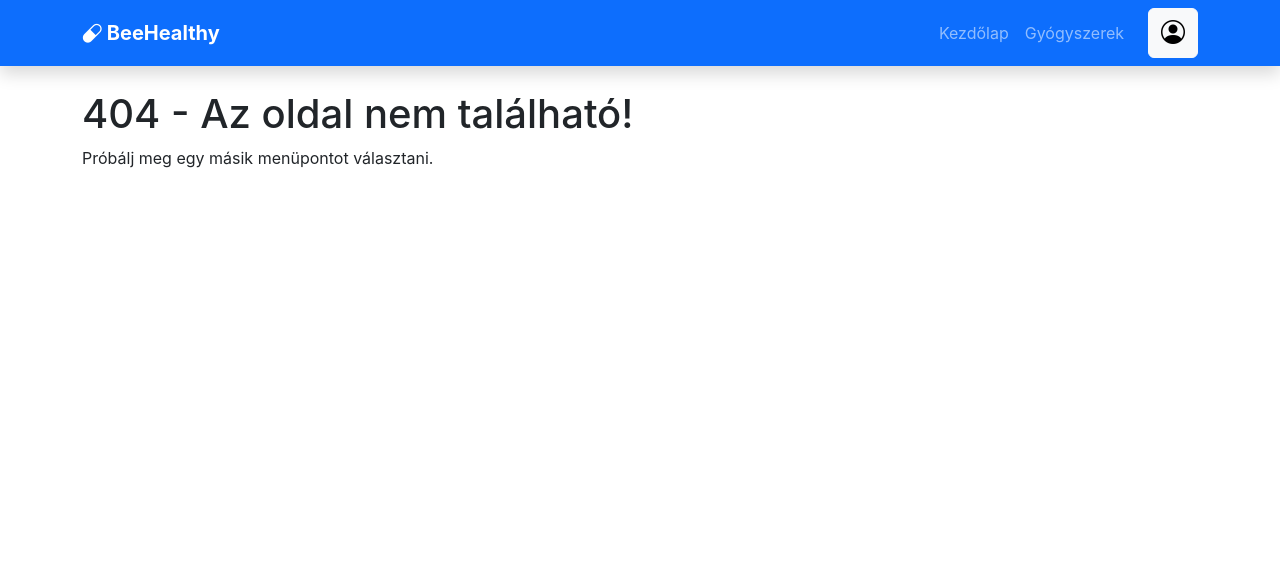
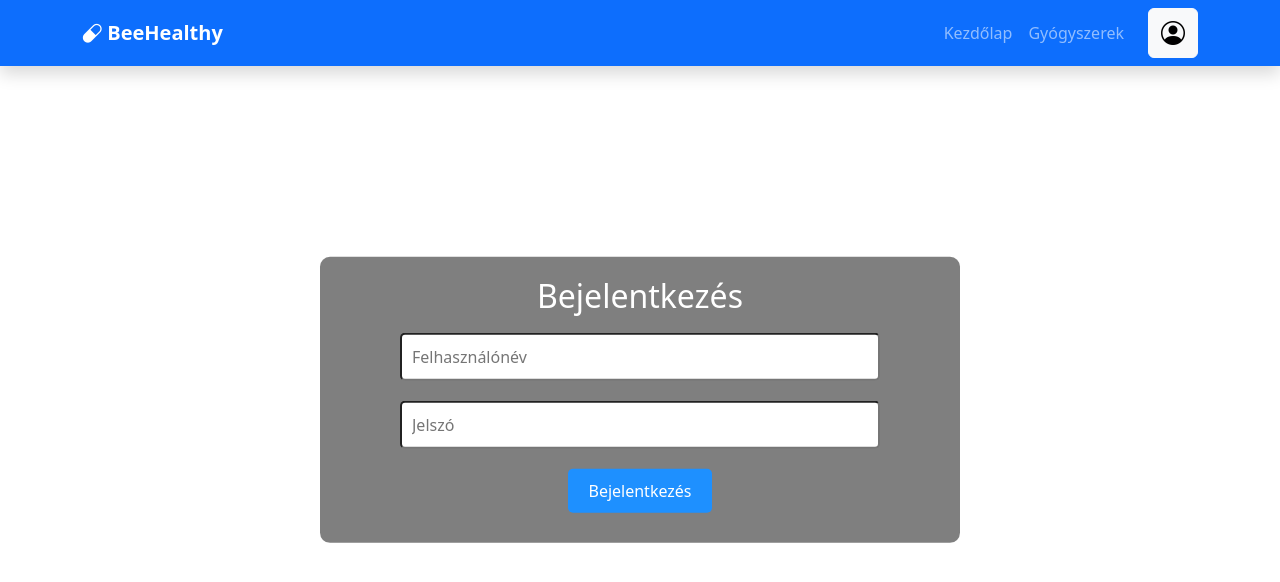
Before and after one commit to szollosyi/BeeHealthy, a React (Create React App) app: page /login in a window 1280 px wide. Before the commit this address had no page. Shown: the top 582 px of the page. Built offline with nearby package versions, Linux system fonts and the light colour scheme.

Commit message:
javítás

```diff
--- a/src/App.jsx
+++ b/src/App.jsx
@@ -3,8 +3,7 @@ import { Routes, Route, Link } from 'react-router-dom';
 import { Kezdőlap } from './Kezdolap';
 import { Gyogyszerek } from './Gyogyszerek';
 import { NemTalalt } from './NemTalalt';
-import 'bootstrap-icons/font/bootstrap-icons.css';
-import 'bootstrap/dist/css/bootstrap.min.css';
+import { Login } from './Login';
 
 export const App = () => {
   return (
@@ -14,6 +13,14 @@ export const App = () => {
           <Link className="navbar-brand fw-bold" to="/">
             <i className="bi bi-capsule"></i> BeeHealthy
           </Link>
+          <button className="navbar-toggler ms-auto" type="button"  // ms-auto itt igazítja jobbra
+            data-bs-toggle="collapse"
+            data-bs-target="#navbarNav"
+            aria-controls="navbarNav"
+            aria-expanded="false"
+            aria-label="Toggle navigation">
+            <span className="navbar-toggler-icon"></span>
+          </button>
           <div className="collapse navbar-collapse" id="navbarNav">
             <ul className="navbar-nav ms-auto">
               <li className="nav-item">
@@ -30,10 +37,12 @@ export const App = () => {
           </div>
         </div>
       </nav>
+
       <div className="container mt-4">
         <Routes>
           <Route path="/" element={<Kezdőlap />} />
           <Route path="/gyogyszerek" element={<Gyogyszerek />} />
+          <Route path="/login" element={<Login />} />
           <Route path="*" element={<NemTalalt />} />
         </Routes>
       </div>
--- /dev/null
+++ b/src/Login.jsx
@@ -0,0 +1,135 @@
+import React, { useEffect, useState, useRef } from "react";
+import axios from "axios";
+import sha256 from "js-sha256";
+
+export const Login = () => {
+  const [loginName, setLoginName] = useState("");
+  const [password, setPassword] = useState("");
+  const [user, setUser] = useState(null);
+  const [avatar, setAvatar] = useState("");
+
+
+  useEffect(() => {
+    const storedUser = localStorage.getItem("felhasz");
+    if (storedUser) {
+      const parsedUser = JSON.parse(storedUser);
+      setUser(parsedUser);
+      setAvatar(`http://images.balazska.nhely.hu/${parsedUser.profilePicturePath}`);
+    }
+  }, []);
+
+  const handleLogin = async () => {
+    try {
+      const saltResponse = await axios.post(
+        `http://localhost:5000/api/Login/GetSalt/${loginName}`
+      );
+      const salt = saltResponse.data;
+      const tmpHash = sha256(password + salt.toString());
+      const loginResponse = await axios.post("http://localhost:5000/api/Login", {
+        loginName,
+        tmpHash,
+      });
+
+      if (loginResponse.status === 200) {
+        let userData = loginResponse.data;
+        localStorage.setItem("felhasz", JSON.stringify(userData));
+        setUser(userData);
+        setAvatar(`http://images.balazska.nhely.hu/${userData.profilePicturePath}`);
+        alert(`Sikeres bejelentkezés! Felhasználó: ${userData.name}`);
+      } else {
+        alert("Hiba történt a bejelentkezéskor!");
+      }
+    } catch (error) {
+      alert("Hiba történt: " + error.message);
+    }
+  };
+
+  const handleLogout = async () => {
+    if (user?.token) {
+      try {
+        const logoutUrl = `http://localhost:5000/api/Logout/${user.token}`;
+        const response = await axios.post(logoutUrl);
+        console.log(response.data);
+      } catch (error) {
+        console.error("Hiba történt a kijelentkezés során:", error);
+      }
+    }
+
+    localStorage.removeItem("felhasz");
+    setUser(null);
+    setAvatar("");
+    alert("Sikeres kijelentkezés!");
+    window.location.reload(); // Oldal újratöltése, hogy a login form jelenjen meg
+  };
+
+  return (
+    <div style={{ height: "90vh", color: "#fff", overflow: "hidden" }}>
+      <div
+        style={{
+          position: "absolute",
+          top: "50%",
+          left: "50%",
+          transform: "translate(-50%, -50%)",
+          backgroundColor: "rgba(0, 0, 0, 0.5)",
+          padding: "20px",
+          borderRadius: "10px",
+          textAlign: "center",
+          color: "#fff",
+        }}
+      >
+        {user ? (
+          <>
+            <h2>Belépve: {user.name}</h2>
+            {avatar && <img src={avatar} width="60%" height="60%" alt="Avatar" style={{ marginTop: "20px", borderRadius: "50%" }} />}
+            <button
+              onClick={handleLogout}
+              style={{
+                marginTop: "20px",
+                padding: "10px 20px",
+                borderRadius: "5px",
+                backgroundColor: "#dc3545",
+                color: "#fff",
+                border: "none",
+                cursor: "pointer",
+              }}
+            >
+              Kijelentkezés
+            </button>
+          </>
+        ) : (
+          <>
+            <h2>Bejelentkezés</h2>
+            <input
+              type="text"
+              placeholder="Felhasználónév"
+              value={loginName}
+              onChange={(e) => setLoginName(e.target.value)}
+              style={{ margin: "10px", padding: "10px", borderRadius: "5px", width: "80%" }}
+            />
+            <input
+              type="password"
+              placeholder="Jelszó"
+              value={password}
+              onChange={(e) => setPassword(e.target.value)}
+              style={{ margin: "10px", padding: "10px", borderRadius: "5px", width: "80%" }}
+            />
+            <button
+              onClick={handleLogin}
+              style={{
+                margin: "10px",
+                padding: "10px 20px",
+                borderRadius: "5px",
+                backgroundColor: "#1e90ff",
+                color: "#fff",
+                border: "none",
+                cursor: "pointer",
+              }}
+            >
+              Bejelentkezés
+            </button>
+          </>
+        )}
+      </div>
+    </div>
+  );
+};
--- a/src/index.js
+++ b/src/index.js
@@ -3,6 +3,9 @@ import ReactDOM from 'react-dom/client';
 import { BrowserRouter } from 'react-router-dom';
 import { App } from './App';
 import './index.css';
+import 'bootstrap-icons/font/bootstrap-icons.css';
+import 'bootstrap/dist/css/bootstrap.min.css';
+import 'bootstrap/dist/js/bootstrap.bundle.min';
 
 const root = ReactDOM.createRoot(document.getElementById('root'));
 root.render(
```
